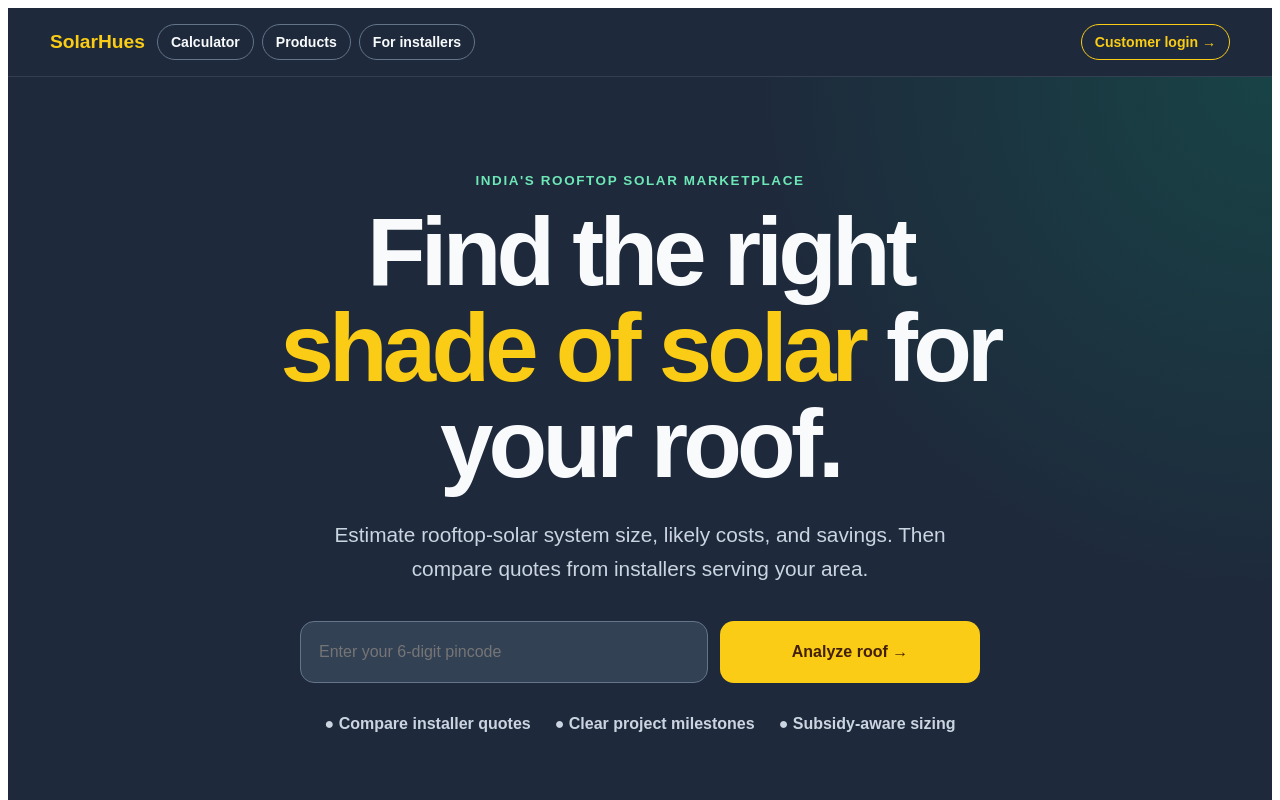
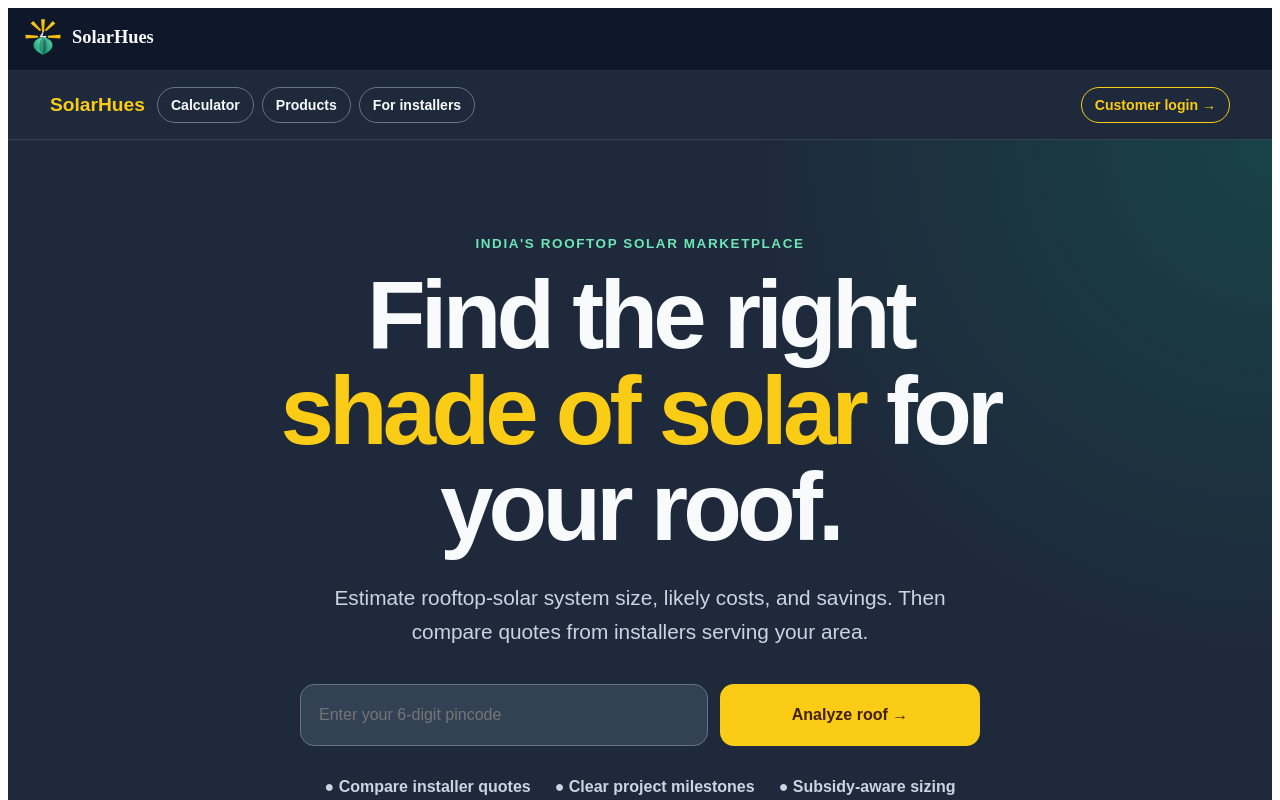
Before and after one commit to Solarhues/Solarhues-site, a Next.js app: page / in a window 1280 px wide. Shown: the top 800 px of the page. Built offline with nearby package versions, Linux system fonts and the light colour scheme.

Commit message:
Integrate Logo component into RootLayout
Added a Logo component to the RootLayout header.

```diff
--- a/app/layout.js
+++ b/app/layout.js
@@ -1,5 +1,6 @@
 import './globals.css';
 import { Providers } from './providers';
+import Logo from '../components/Logo';
 
 export const metadata = {
   title: 'SolarHues — Marketplace',
@@ -16,6 +17,15 @@ export default function RootLayout({ children }) {
   return (
     <html lang="en">
       <body>
+        <header
+          style={{
+            padding: '10px 16px',
+            background: '#0f172a',
+            borderBottom: '1px solid rgba(148, 163, 184, 0.18)',
+          }}
+        >
+          <Logo />
+        </header>
         <Providers>{children}</Providers>
       </body>
     </html>
```
